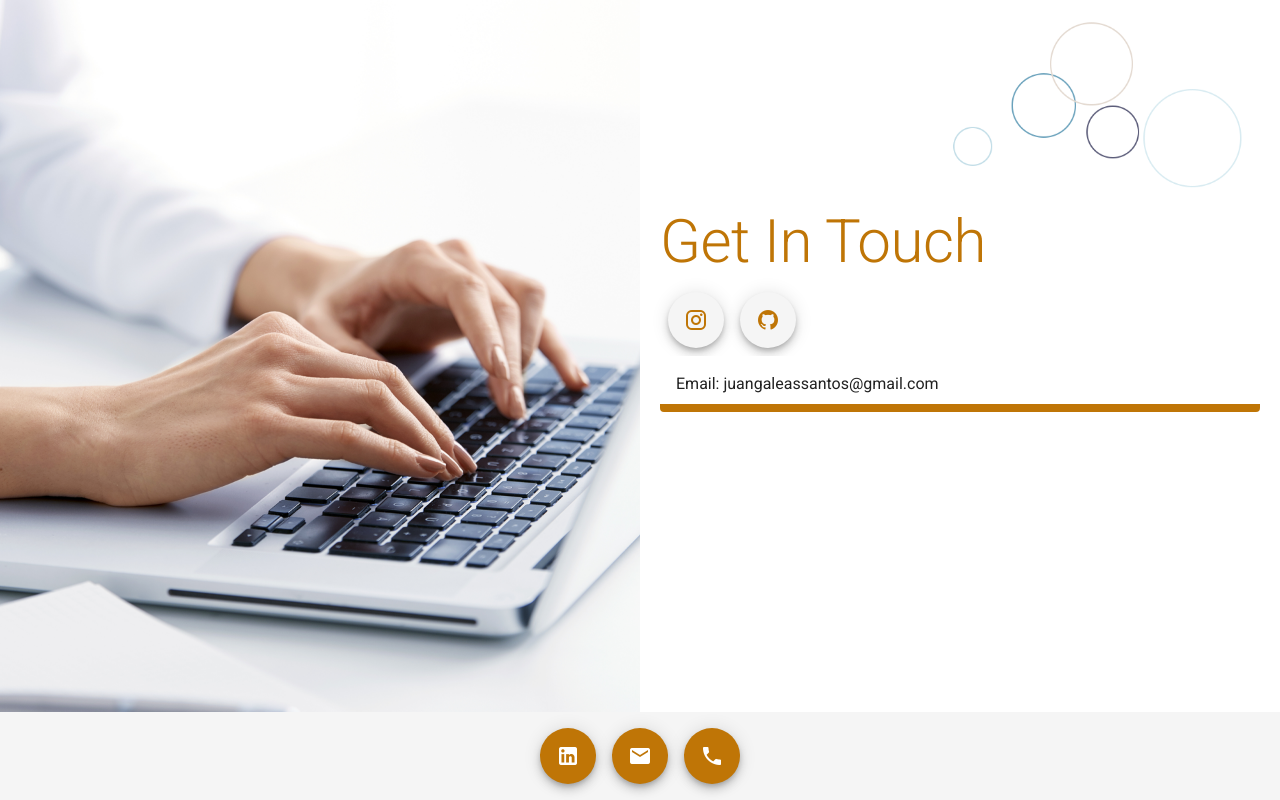
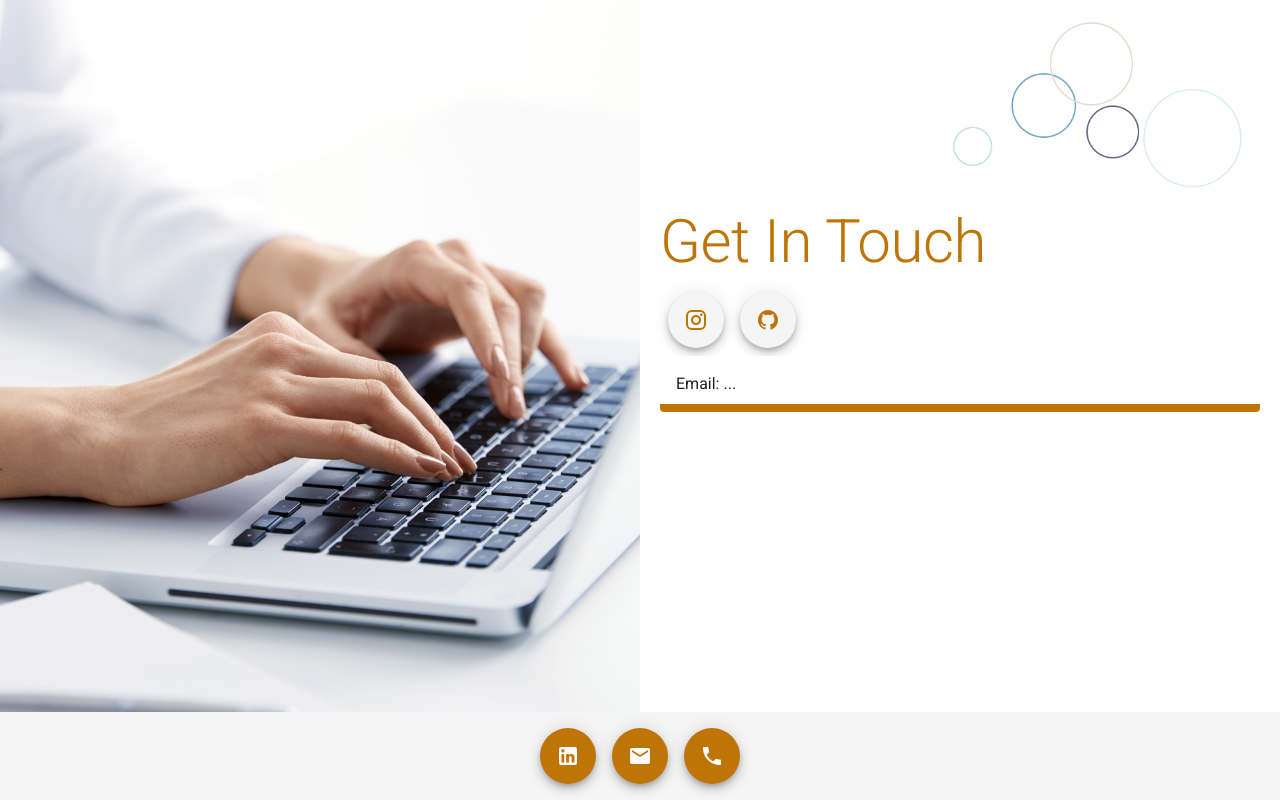
Before and after one commit to Jgaleas7/portafolio, a Nuxt app: page / in a window 1280 px wide. Shown: the part 2803-3603 px from the top of the page. Built offline with nearby package versions, Linux system fonts and the light colour scheme.

Commit message:
Update GetInTouch.vue

```diff
--- a/components/GetInTouch.vue
+++ b/components/GetInTouch.vue
@@ -67,7 +67,7 @@
               colored-border
               color="info"
           >
-            Email: juangaleassantos@gmail.com
+            Email: ...
           </v-alert>
 
         </v-sheet>
```
